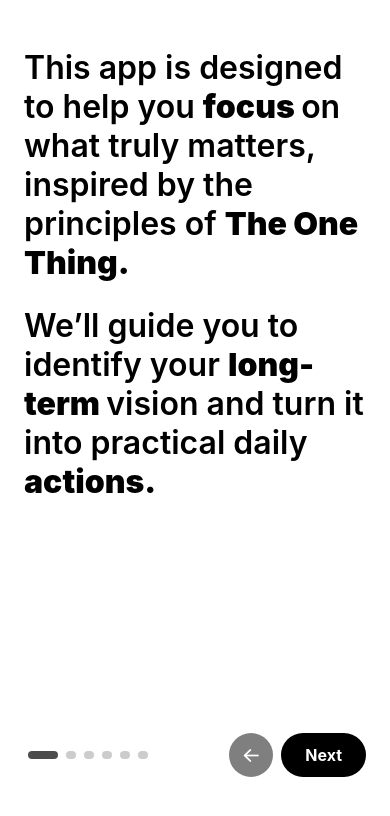
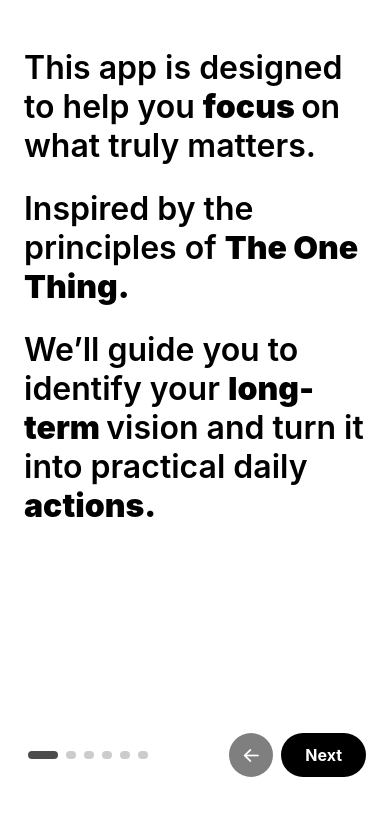
Before and after one commit to lnk00/the-one-thing, a React Native app: screen / in a window 390 px wide. Shown: the top 816 px of the page. Built offline with nearby package versions, Linux system fonts and the light colour scheme.

Commit message:
split text

```diff
--- a/App.tsx
+++ b/App.tsx
@@ -70,7 +70,10 @@
       <Animated.Text style={[styles.pageText, animatedTextStyle]}>
         This app is designed to help you{' '}
         <Text style={styles.boldText}>focus </Text>
-        on what truly matters, inspired by the principles of{' '}
+        on what truly matters.
+      </Animated.Text>
+      <Animated.Text style={[styles.pageText, animatedTextStyle]}>
+        Inspired by the principles of{' '}
         <Text style={styles.boldText}>The One Thing.</Text>
       </Animated.Text>
       <Animated.Text style={[styles.pageText, animatedTextStyle]}>
```
